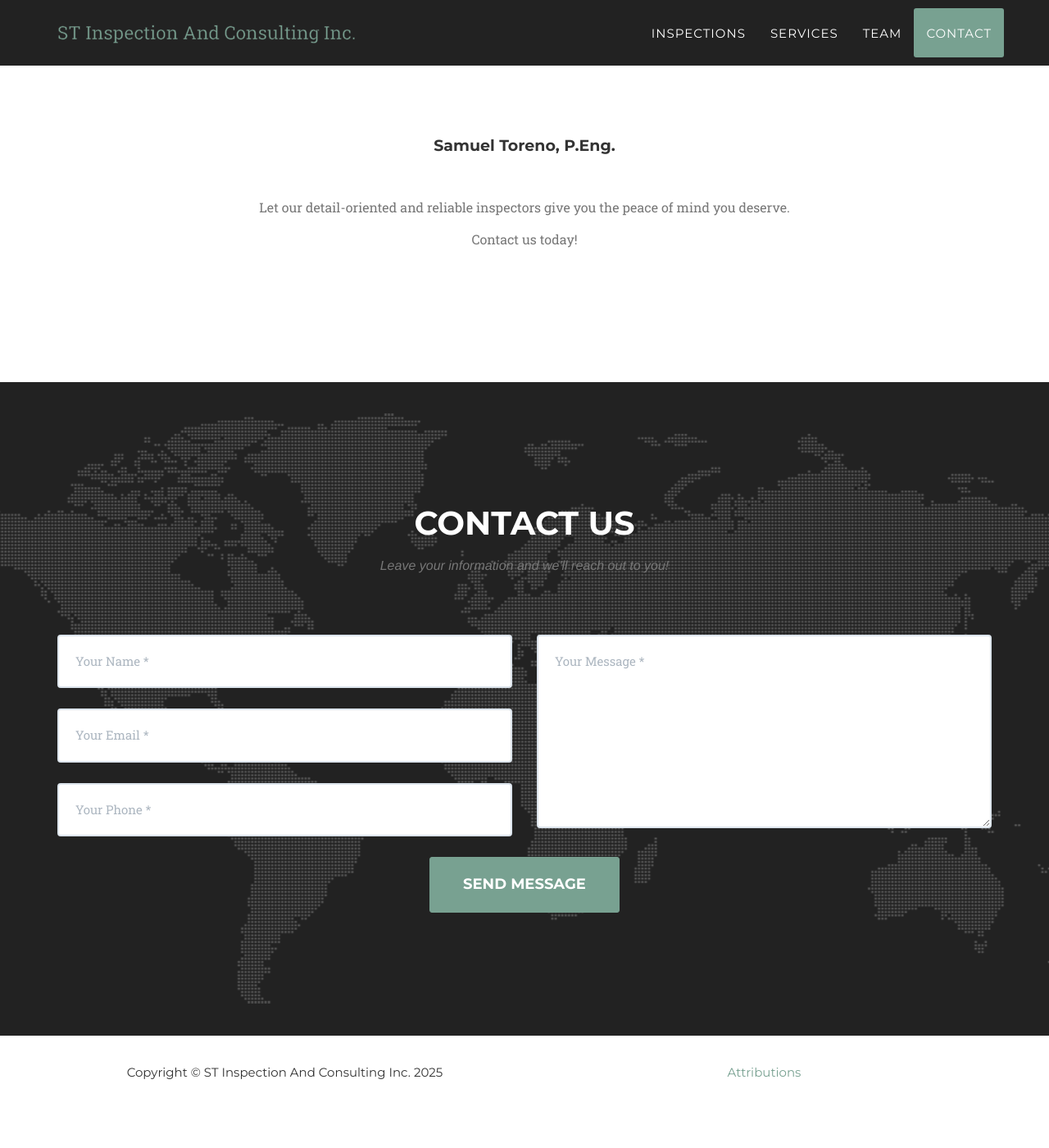
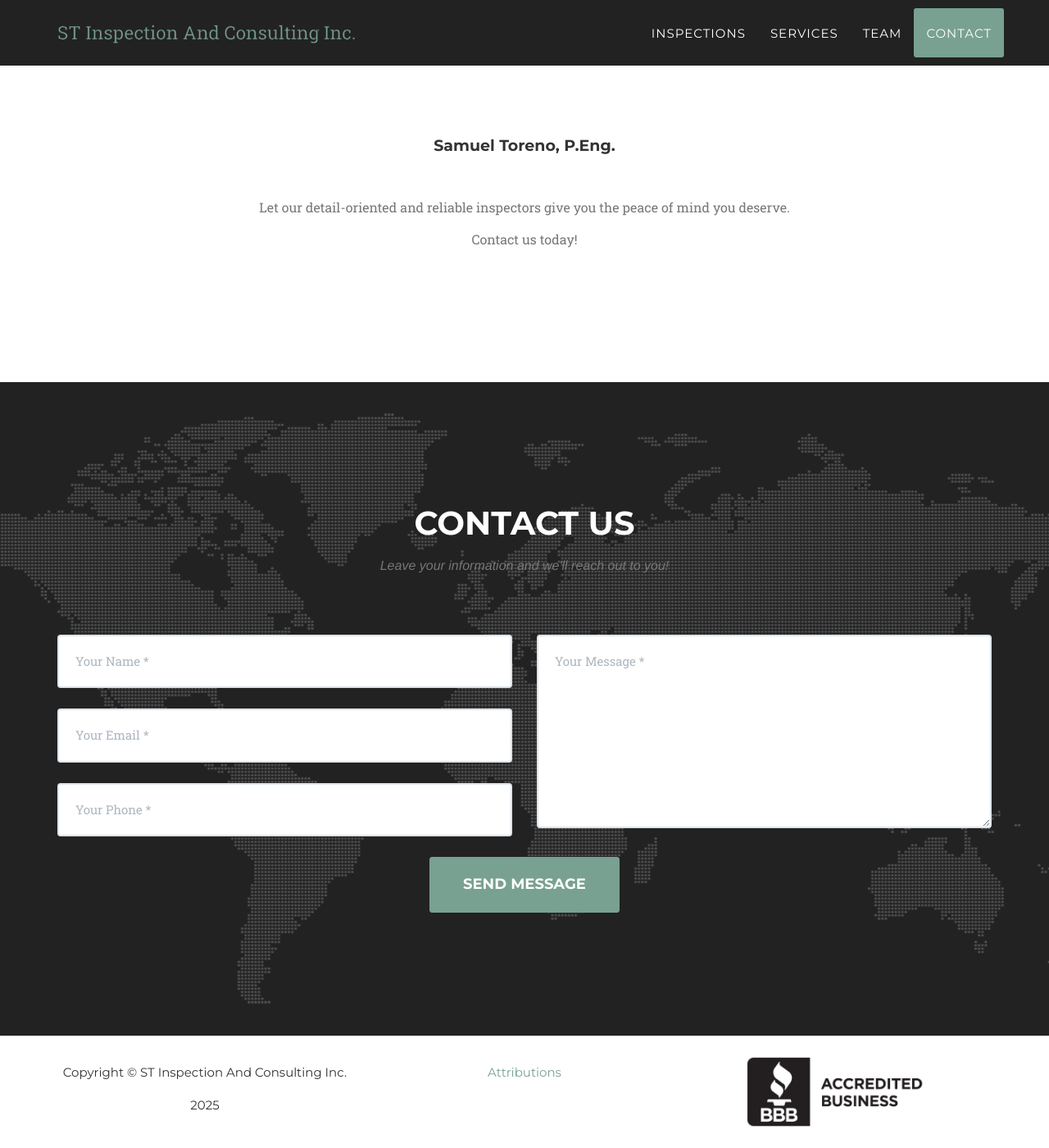
Before and after one commit to eliesercapillar/ST-Consult-And-Inspect-Static-Site, a Jekyll site: the page built from index.html, in a window 1280 px wide and 1400 px high, scrolled down 2651 px. Shown: the whole window at 82% size. Built offline with Jekyll 4.4.1, drawn with Linux system fonts in a browser that asks for light colours; some web fonts are replaced; before the commit the page ends 4004 px from its top, so only the background shows below that.

Commit message:
Added BBB logo to footer

```diff
--- a/_includes/css/agency.css
+++ b/_includes/css/agency.css
@@ -59,6 +59,11 @@ h6 {
 
 .img-centered {
     margin: 0 auto;
+}
+
+.bbb {
+    margin: auto;
+    max-width: 24rem;
 }
 
 .bg-light-gray {
--- a/_includes/footer.html
+++ b/_includes/footer.html
@@ -1,10 +1,10 @@
   <footer>
         <div class="container">
             <div class="row">
-                <div class="col-md-6">
+                <div class="col-md-4">
                     <span class="copyright">Copyright &copy; {{ site.title }} {{ 'now' | date: "%Y" }}</span>
                 </div>
-                <div class="col-md-6">
+                <div class="col-md-4">
                     <!-- <ul class="list-inline social-buttons">
                         {% for network in site.social %}
                         <li><a href="{{ network.url }}"><i class="fa fa-{{ network.title }}"></i></a>
@@ -14,6 +14,9 @@
                     <a href="#attributionModal" class="attributions" data-toggle="modal">
                         Attributions
                     </a>
+                </div>
+                <div>
+                    <img src="img/logos/BBB_ABSeal_H_RVS_Black_US-4256x1542-8b06aa0.png" alt="BBB Logo" class="bbb"/>
                 </div>
                 <!-- <div class="col-md-0">
                     <ul class="list-inline quicklinks">
```
Also changed, not shown: img/logos/BBB_ABSeal_H_7469_US-4231x1509-8f45864 (1).png (added), img/logos/BBB_ABSeal_H_Black_US-4231x1509-8f45864 (1).png (added), img/logos/BBB_ABSeal_H_RVS_7469_US-4256x1542-8b06aa0 (1).png (added), img/logos/BBB_ABSeal_H_RVS_Black_US-4256x1542-8b06aa0.png (added), img/logos/BBB_ABSeal_V_7469_US-1675x2488-a905d76 (1).png (added), img/logos/BBB_ABSeal_V_Black_US-1675x2488-a905d76 (1).png (added), img/logos/BBB_ABSeal_V_RVS_7469_US-1697x2521-fea227b (1).png (added), img/logos/BBB_ABSeal_V_RVS_Black_US-1697x2521-fea227b (1).png (added).
